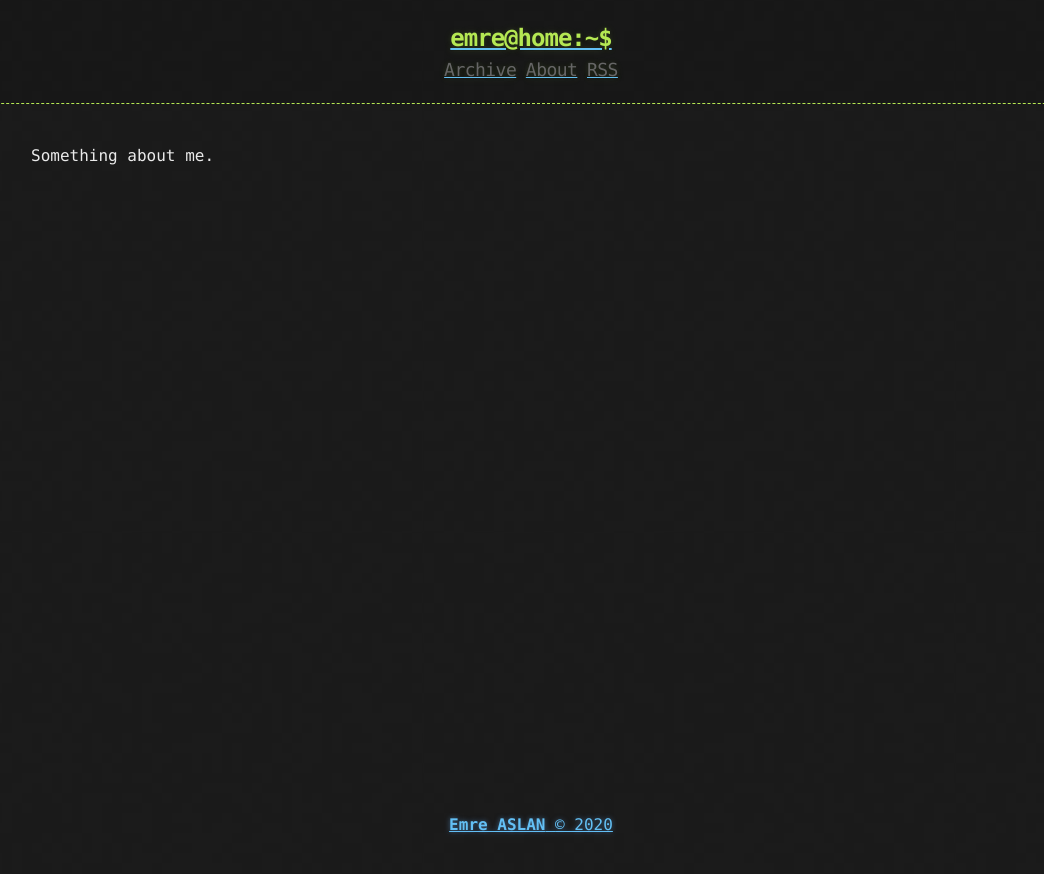
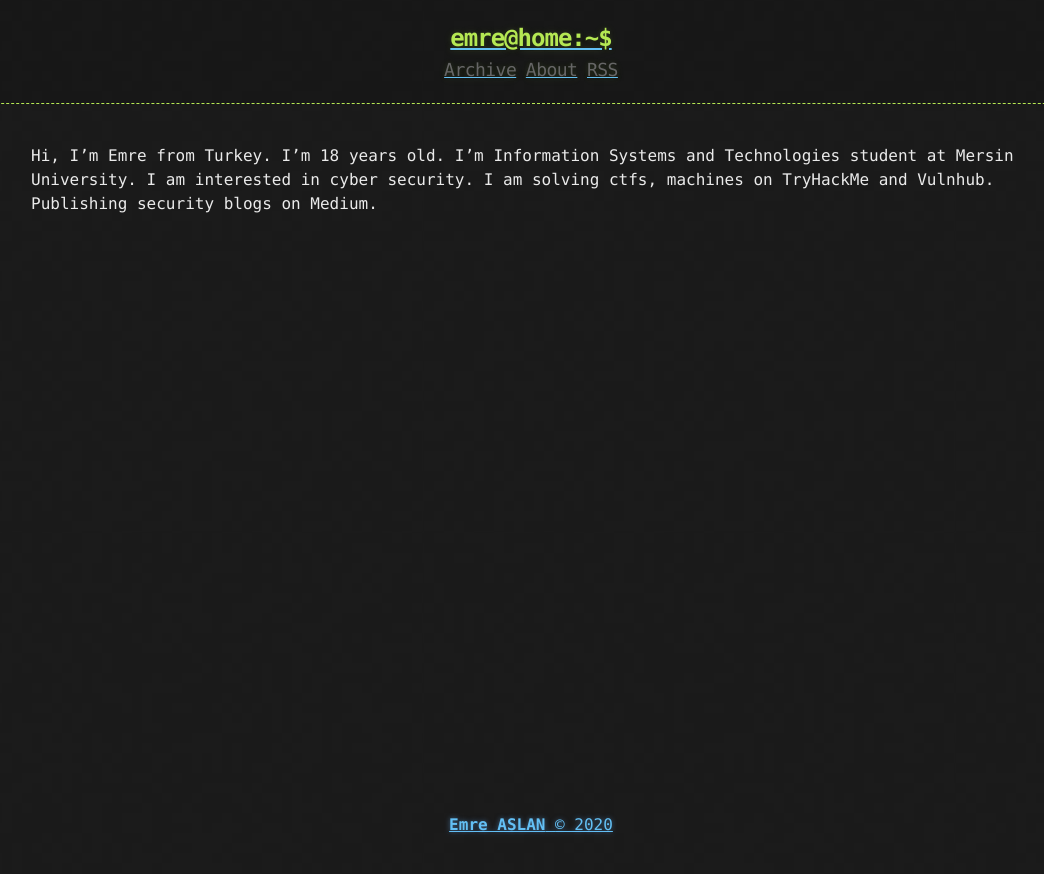
Before and after one commit to aslanemre/aslanemre.github.io, a Jekyll site: the page built from about.md, in a window 1280 px wide. Shown: the top 874 px of the page, without its empty margins (109-1153 px from the left). Built offline with Jekyll 4.4.1, drawn with Linux system fonts in a browser that asks for light colours.

Commit message:
Update about.md

```diff
--- a/about.md
+++ b/about.md
@@ -3,4 +3,4 @@ layout: page
 title: About
 ---
 
-Something about me.
+Hi, I'm Emre from Turkey. I'm 18 years old. I'm Information Systems and Technologies student at Mersin University. I am interested in cyber security. I am solving ctfs, machines on TryHackMe and Vulnhub. Publishing security blogs on Medium.
```
